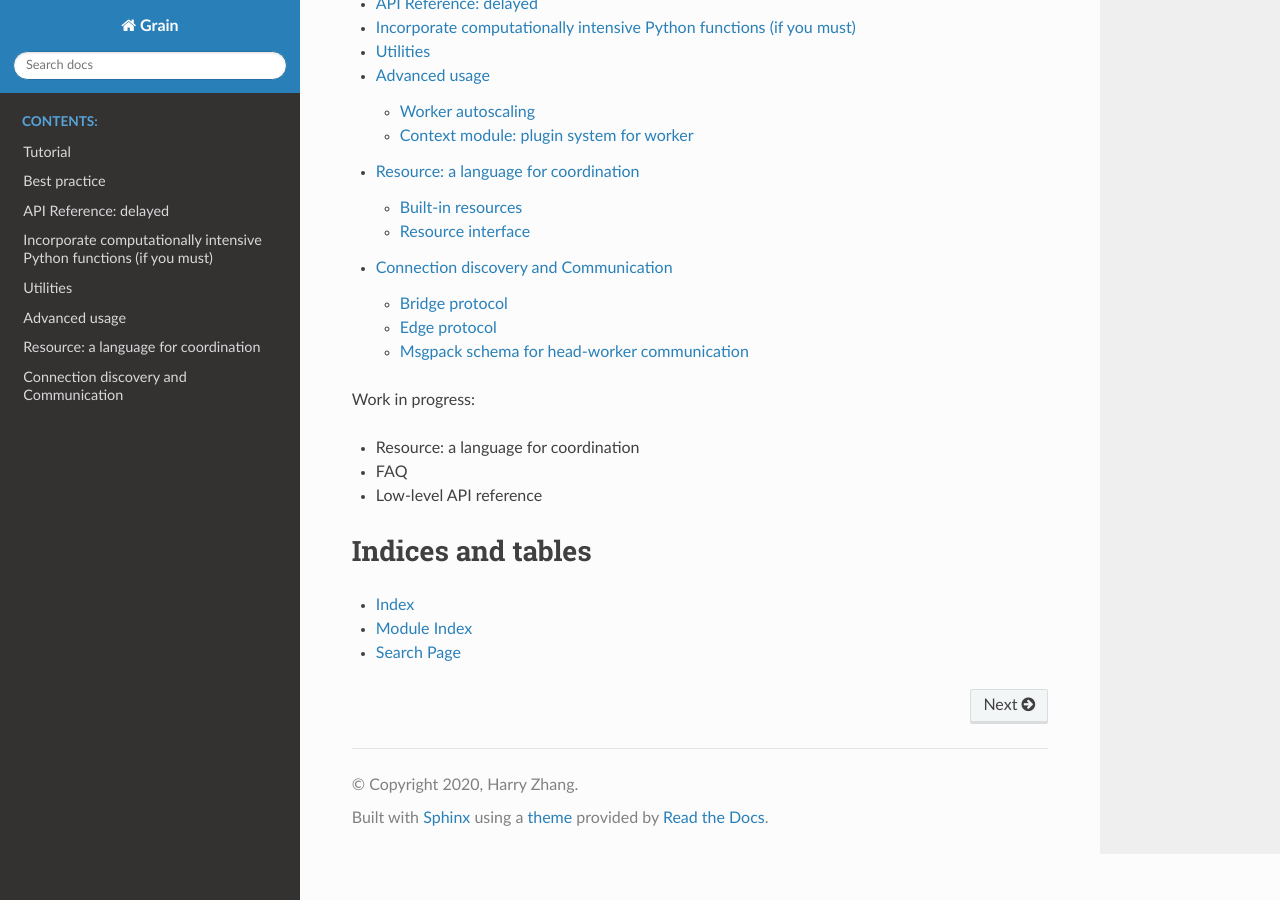
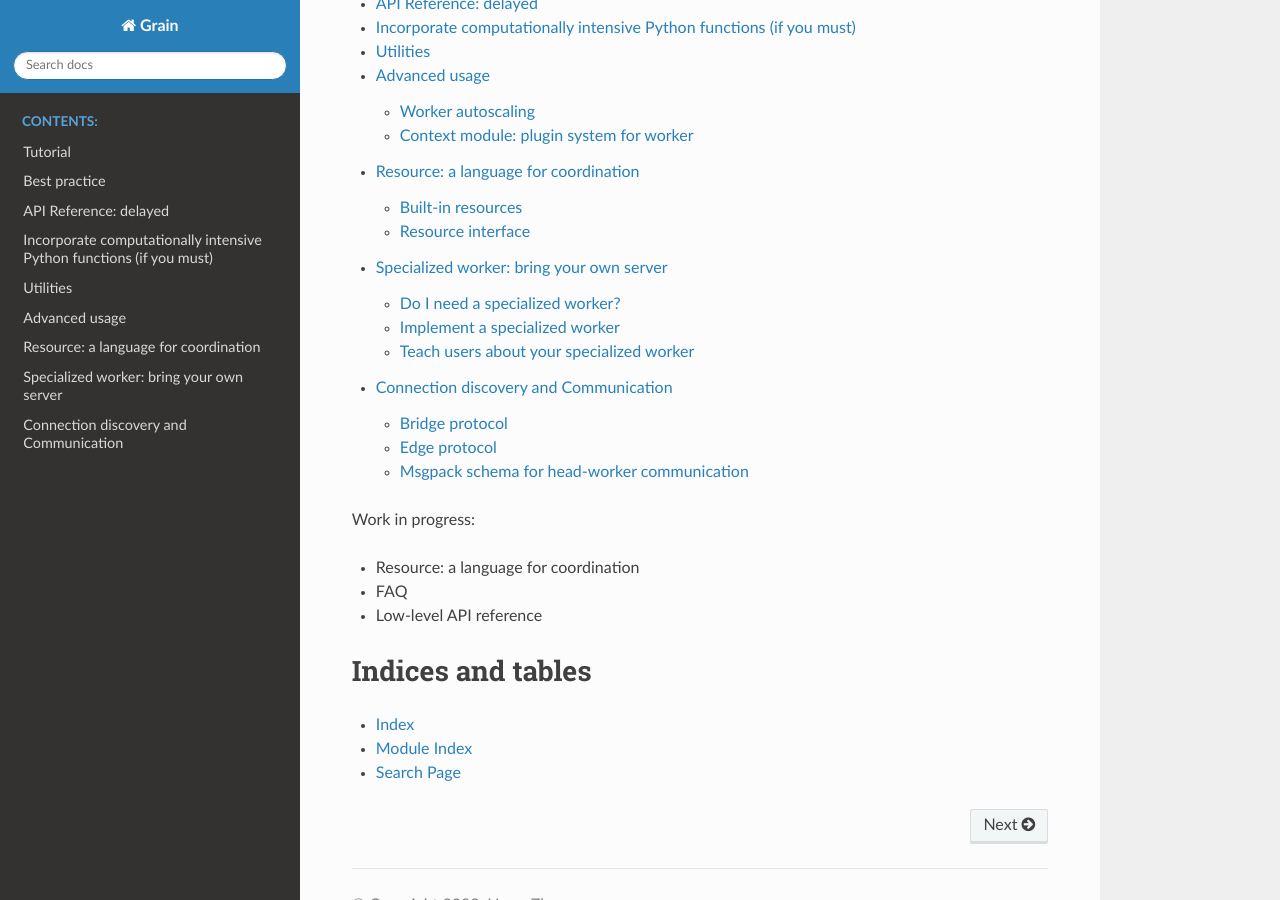
Before and after one commit to Contextualist/grain, a Sphinx documentation site: the page built from docs/source/index.rst, in a window 1280 px wide and 900 px high, scrolled down 673 px. Built offline with Sphinx 7.4.7 and the Read the Docs theme 2.0.0, drawn with Linux system fonts in a browser that asks for light colours; some of the changed lines change nothing that is shown.

Commit message:
doc: specialized worker

```diff
--- a/docs/source/index.rst
+++ b/docs/source/index.rst
@@ -26,6 +26,7 @@
    util.rst
    advance.rst
    resource.rst
+   specialized_worker.rst
    connection.rst
 
 Work in progress:
--- /dev/null
+++ b/docs/source/specialized_worker.rst
@@ -0,0 +1,114 @@
+Specialized worker: bring your own server
+=========================================
+
+.. note::
+
+   This is a topic for tasklet developers.
+   Specialized worker is intended to cover scenario where implementing a tasklet that runs on workers seems an overkill.
+   To see if you need to implement a specialized worker, check out :ref:`the decision chart in the next section<do-i-need-sworker>`.
+
+In the original Grain head-worker model,
+the head-worker communication handles two types of messages:
+data transfer (function params & return values) and control signal (worker info, shutdown, job canceling, etc.)
+There are tasklets working in a more sophisticated way, though, that they might have their own protocol for data transfer,
+or even manage their own server life cycles.
+Thus, the specialized worker modes provide a way to bypass the default behaviors of data transfer and process management.
+The diagram below is a comparison of the three head-worker modes:
+
+.. figure:: worker_types.png
+
+   How each type of worker works with head.
+   From top to bottom: original, specialized worker, backendless specialized worker
+
+
+.. _do-i-need-sworker:
+
+Do I need a specialized worker?
+-------------------------------
+
+- Do you need to run your Python function (that e.g. initiates a computation and reads the result) at the same place where your resources are located?
+
+  - Yes: You only need to write a tasklet.
+  - No: Do you run the worker / server process yourself?
+
+    - Yes: You need to implement a specialized worker.
+    - No: You need to implement a backendless specialized worker.
+
+An example specialized worker: you set up a listening process, and control it via its own client library
+
+An example backendless specialized worker: you access a service on cloud platform via its own client library
+
+
+Implement a specialized worker
+------------------------------
+
+First, choose a namespace for your specialized worker.
+An example module layout is shown below:
+
+.. code-block:: none
+
+   pyproject.toml
+   cool_package/__init__.py
+   cool_package/the_sworker.py
+
+where ``cool_package/the_sworker.py`` is the namespace or entry point for your specialized worker implementation.
+
+Let's see what should be included in ``cool_package/the_sworker.py``:
+
+1. ``GRAIN_SWORKER_CONFIG``: a config dictionary.
+
+.. code-block:: python
+
+   # It could be empty
+   GRAIN_SWORKER_CONFIG = dict()
+   # ... or if you are implementing a backendless specialized worker, use the following
+   GRAIN_SWORKER_CONFIG = dict(BACKENDLESS=True)
+
+2. ``grain_run_sworker``: an async context manager to run a server instance on the worker side.
+   (For backendless specialized worker, this runs on the head side.)
+
+.. code-block:: python
+
+   from contextlib import asynccontextmanager
+
+   @asynccontextmanager
+   async def grain_run_sworker():
+       # set up server
+       yield dict(
+           name="unique_ID_for_each_worker_instance", # accessible via `GVAR.instance`
+           ... # additional fields are passed to the corresponding `grain_context`
+       )
+       # clean up server
+
+3. ``grain_context``: an async context manager to run a client instance on the head side.
+   This starts running after ``grain_run_sworker`` yields.
+
+.. code-block:: python
+
+   from contextlib import asynccontextmanager
+
+   @asynccontextmanager
+   async def grain_context(**kwargs):
+       # `kwargs`, if any, are received from the corresponding `grain_run_sworker`
+       client = ... # set up client
+       yield client # pass client instance to tasklet, accessible via `GVAR.context`
+       # clean up client
+
+
+Both async context managers are executed every time a worker instance is created.
+You should also have a corresponding tasklet implementation that makes use of the client instance from ``GVAR.context``.
+
+
+Teach users about your specialized worker
+-----------------------------------------
+
+Assumed that you have asked your tasklet users to install the package you implemented in the previous section.
+You can then tell them to add the following entry to their Grain configs:
+
+.. code-block:: toml
+
+   [worker]
+   specialized_type = "cool_package.the_sworker"
+
+This will switch Grain from default head-worker mode to your specialized worker mode.
+And the users can use your tasklet as usual, along with other Grain features (e.g. resource binding).
```
Also changed, not shown: docs/source/worker_types.png (added), 1 other file.
